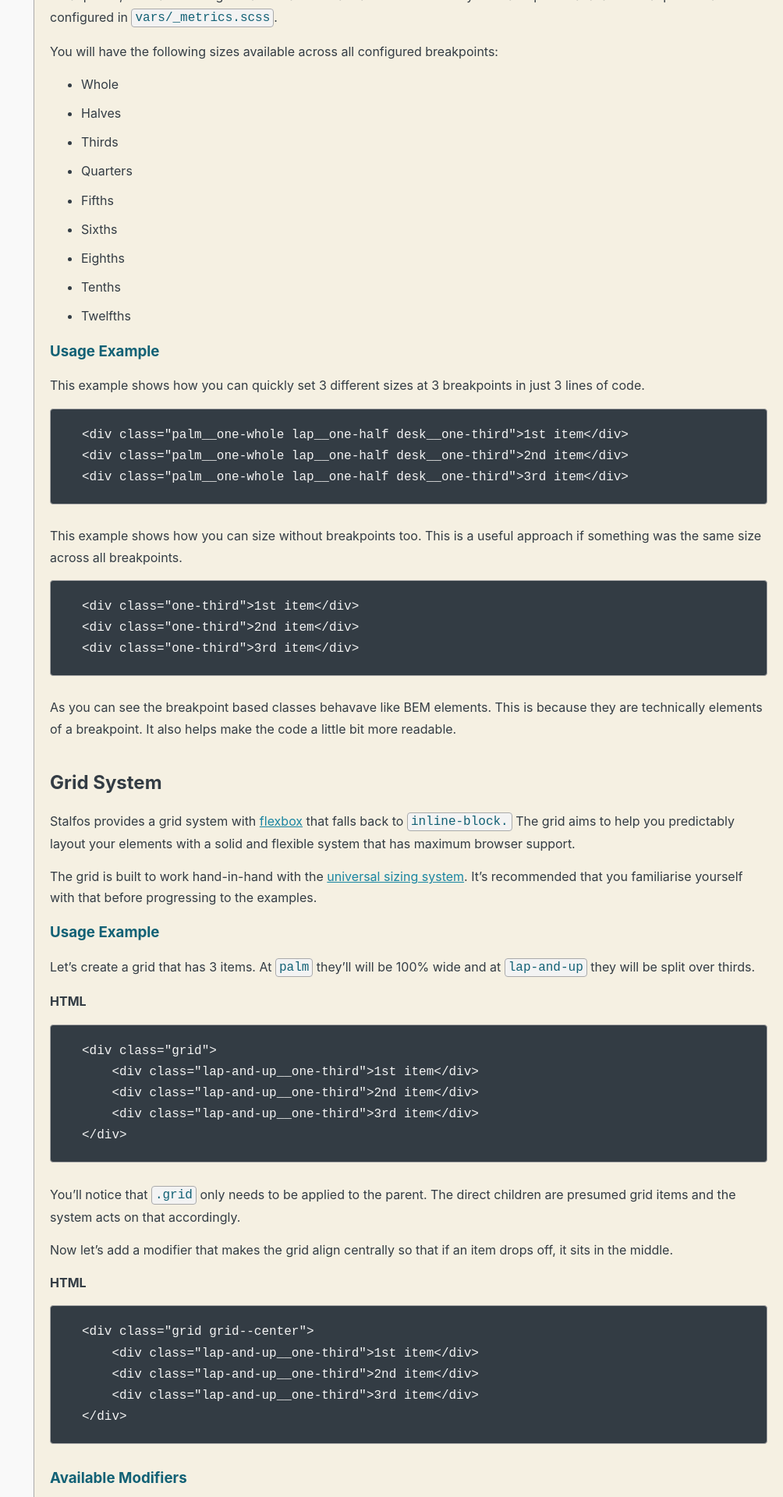
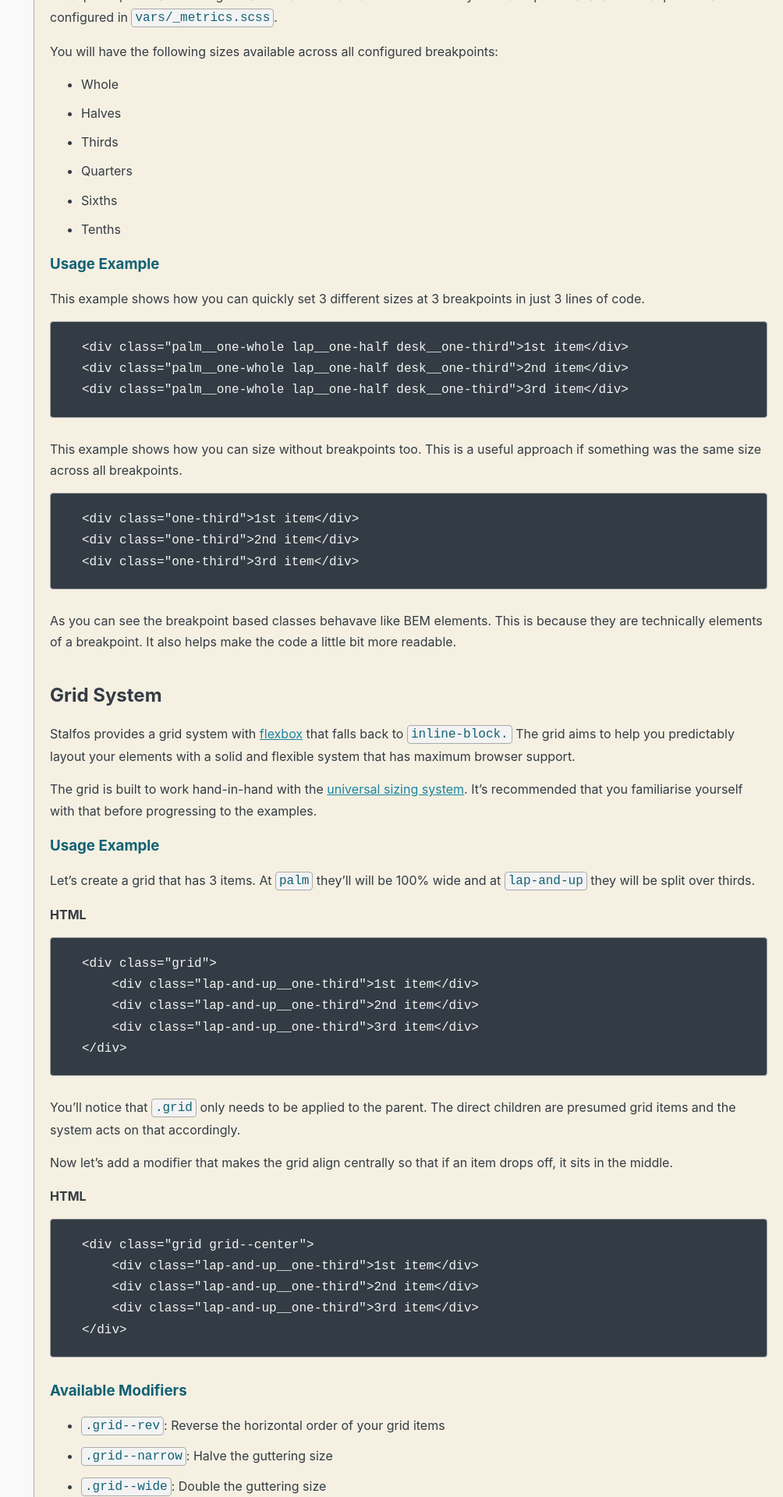
Before and after one commit to Andy-set-studio/stalfos.io, a Jekyll site: the page built from 01-css.md, in a window 1280 px wide. Shown: the part 2197-4117 px from the top of the page at 78% size, without its empty margins (276-1280 px from the left). Built offline with Jekyll 4.4.1, drawn with Linux system fonts in a browser that asks for light colours; some of the changed text lies outside the part shown.

Commit message:
Update size system content

```diff
--- a/01-css.md
+++ b/01-css.md
@@ -52,11 +52,8 @@ You will have the following sizes available across all configured breakpoints:
 - Halves
 - Thirds
 - Quarters
-- Fifths
 - Sixths
-- Eighths
 - Tenths
-- Twelfths
 
 ### Usage Example
 
```
